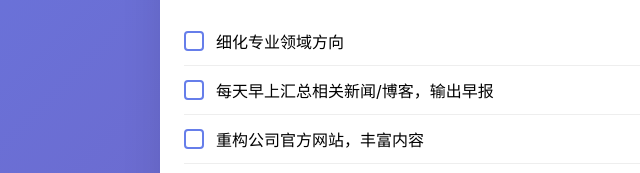
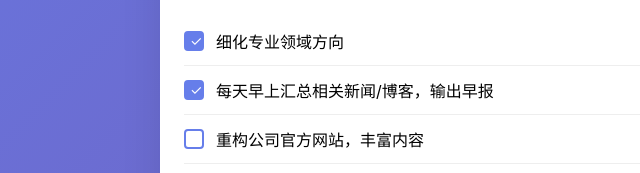
Before and after one commit to Elliot-Zzz/workspace, a plain HTML site: page index.html in a window 1280 px wide. Shown: the part 766-939 px from the top of the page, 0-640 px from the left. Drawn offline with Linux system fonts and the light colour scheme.

Commit message:
更新看板：标记早报和专业领域为已完成

```diff
--- a/index.html
+++ b/index.html
@@ -56,8 +56,8 @@
         <div class="section">
             <h2>📰 内容与资讯</h2>
             <ul class="task-list">
-                <li><span class="checkbox"></span>细化专业领域方向</li>
-                <li><span class="checkbox"></span>每天早上汇总相关新闻/博客，输出早报</li>
+                <li><span class="checkbox checked"></span>细化专业领域方向</li>
+                <li><span class="checkbox checked"></span>每天早上汇总相关新闻/博客，输出早报</li>
                 <li><span class="checkbox"></span>重构公司官方网站，丰富内容</li>
                 <li><span class="checkbox"></span><a href="nba.html" style="color:#667eea;">🏀 NBA 战报</a> (每日12:30更新)</li>
                 <li><span class="checkbox"></span><a href="iran.html" style="color:#667eea;">🌍 中东局势</a> (每日18:00更新)</li>
```
